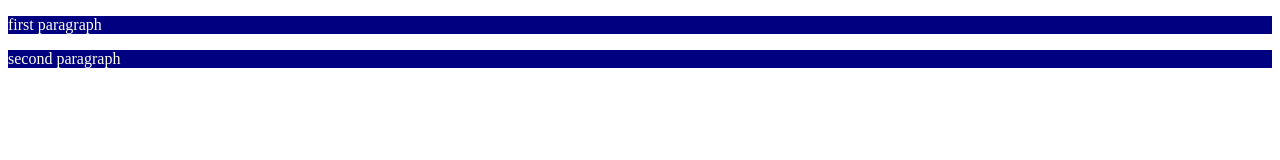
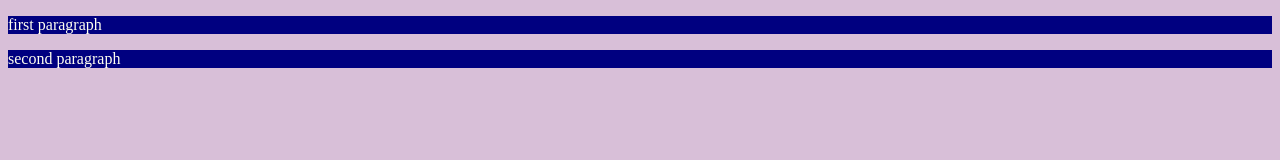
Before and after one commit to caseycc/12JuneRepo, a plain HTML site: page index.html in a window 1280 px wide. Drawn offline with Linux system fonts and the light colour scheme.

Commit message:
inclusion if gitignore and change to css file to specify a body background colour

```diff
--- a/style.css
+++ b/style.css
@@ -1,2 +1,7 @@
 p{color:ivory;
   background-color: navy;
+}
+
+body{
+	background-color:thistle;
+}
```
Also changed, not shown: 1 other file.
